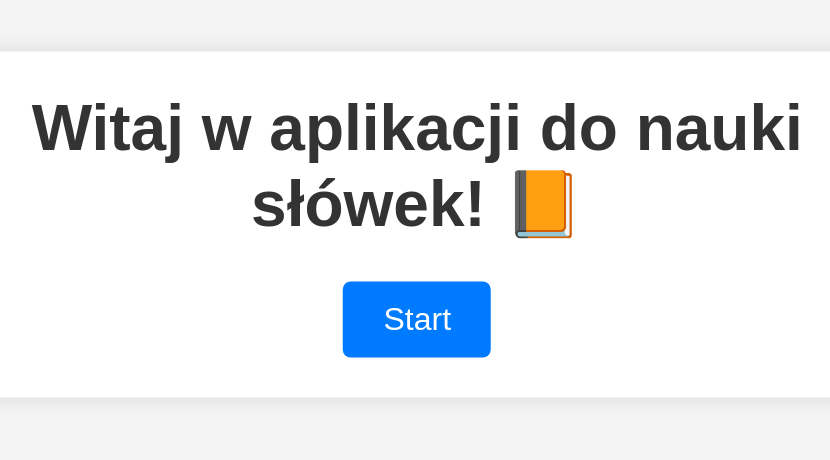
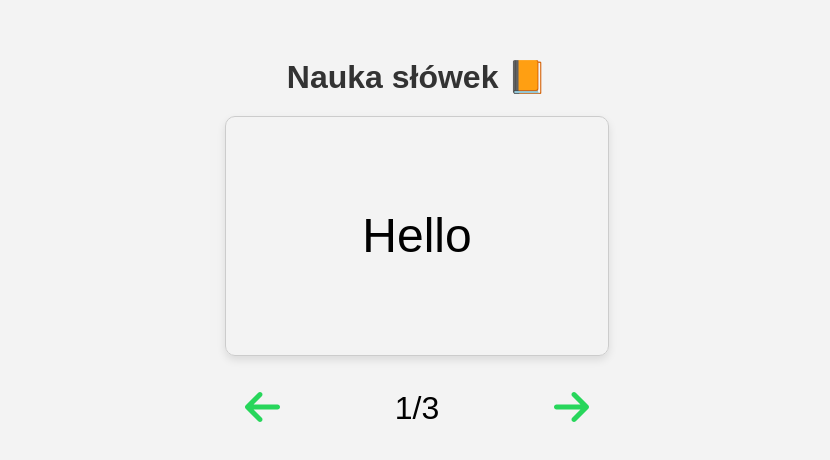
Before and after one commit to Resmakor/Flashcards-React, a React (Create React App) app in the folder flashcards/: page / in a window 1280 px wide. Shown: the part 176-636 px from the top of the page, without its empty margins (223-1053 px from the left). Built offline with nearby package versions, Linux system fonts and the light colour scheme.

Commit message:
Flashcard finished

```diff
--- a/flashcards/package.json
+++ b/flashcards/package.json
@@ -3,6 +3,10 @@
   "version": "0.1.0",
   "private": true,
   "dependencies": {
+    "@fortawesome/fontawesome-free": "^6.5.2",
+    "@fortawesome/fontawesome-svg-core": "^6.5.2",
+    "@fortawesome/free-solid-svg-icons": "^6.5.2",
+    "@fortawesome/react-fontawesome": "^0.2.0",
     "@testing-library/jest-dom": "^5.17.0",
     "@testing-library/react": "^13.4.0",
     "@testing-library/user-event": "^13.5.0",
--- /dev/null
+++ b/flashcards/public/flashcards.json
@@ -0,0 +1,17 @@
+[
+    {
+        "id": 1,
+        "front": "Hello",
+        "back": "Cześć"
+    },
+    {
+        "id": 2,
+        "front": "Goodbye",
+        "back": "Do widzenia"
+    },
+    {
+        "id": 3,
+        "front": "Thank you",
+        "back": "Dziękuję"
+    }
+]
--- a/flashcards/src/App.css
+++ b/flashcards/src/App.css
@@ -1,72 +1,98 @@
-/* App.css */
-
-.container {
-  transform: scale(2);
-  text-align: center;
-  width: 80%;
-  /* Ustawiamy szerokość kontenera na 80% szerokości ekranu */
-  margin: 0 auto;
-  /* Centrowanie kontenera na stronie */
-
-  /* Skalujemy kontener dwukrotnie większy */
+body {
+  font-family: Arial, sans-serif;
+  margin: 0;
+  padding: 0;
 }
 
-.start-button {
-  background-color: #007bff;
-  color: #fff;
-  border: none;
-  padding: 10px 20px;
-  font-size: 16px;
-  border-radius: 4px;
-  cursor: pointer;
-  transition: background-color 0.3s;
+.app {
+  text-align: center;
+  margin-top: 50px;
 }
 
-.start-button:hover {
-  background-color: #0056b3;
+.flashcard-container {
+  perspective: 1000px;
+  display: flex;
+  justify-content: center;
+  align-items: center;
 }
 
-/* Rozszerzenie formularza */
-.registration-form,
-.login-form {
-  max-width: 400px;
-  /* Maksymalna szerokość formularza */
-  margin: 0 auto;
-  /* Centrowanie formularza na stronie */
+.flashcard-wrapper {
+  position: relative;
+  width: 30vw;
+  height: 30vh;
 }
 
-.form-group {
-  margin-bottom: 20px;
+.flashcard {
+  width: 100%;
+  height: 100%;
+  position: relative;
+  transform-style: preserve-3d;
+  transition: transform 0.5s;
+  cursor: pointer;
 }
 
-input[type="text"],
-input[type="password"] {
-  width: 100%;
-  padding: 10px;
-  font-size: 16px;
-  border-radius: 4px;
-  border: 1px solid #ccc;
+.flashcard.flipped {
+  transform: rotateY(180deg);
 }
 
-.login-button,
-.register-button {
-  background-color: #007bff;
-  color: #fff;
-  border: none;
-  padding: 10px 20px;
-  font-size: 16px;
-  border-radius: 4px;
-  cursor: pointer;
-  transition: background-color 0.3s;
+.front,
+.back {
+  width: 100%;
+  height: 100%;
+  display: flex;
+  justify-content: center;
+  align-items: center;
+  font-size: 48px;
+  /* Zwiększono rozmiar czcionki w fiszce */
+  position: absolute;
+  backface-visibility: hidden;
+  border: 1px solid #ccc;
+  border-radius: 10px;
+  padding: 20px;
+  box-shadow: 0 4px 8px rgba(0, 0, 0, 0.1);
 }
 
-.login-button:hover,
-.register-button:hover {
-  background-color: #0056b3;
+.back {
+  transform: rotateY(180deg);
+  background-color: #f0f0f0;
 }
 
-.extended-registration {
+.buttons {
+  margin-top: 20px;
+}
+
+.button-wrapper {
+  display: flex;
+  justify-content: space-between;
+  align-items: center;
+}
+
+.prev-button,
+.next-button {
+  padding: 10px 20px;
+  font-size: 40px;
   cursor: pointer;
-  color: #007bff;
-  text-decoration: underline;
+  background-color: transparent;
+  border: none;
+  transition: color 0.3s ease;
+  color: #27d65b;
 }
+
+.prev-button:focus,
+.next-button:focus {
+  outline: none;
+}
+
+.prev-button:hover,
+.next-button:hover {
+  color: #33ad5c;
+}
+
+.counter {
+  font-size: 40px;
+  color: #27d65b;
+}
+
+.flashcard-info {
+  font-size: 32px;
+}
--- a/flashcards/src/App.js
+++ b/flashcards/src/App.js
@@ -1,36 +1,91 @@
-// App.js
-
-import React, { useState } from 'react';
-import './App.css'; // Importujemy plik z naszymi stylami
-import LoginForm from './LoginForm'; // Importujemy komponent formularza logowania
+import React, { useState, useEffect } from 'react';
+import { FontAwesomeIcon } from '@fortawesome/react-fontawesome';
+import { faArrowLeft, faArrowRight } from '@fortawesome/free-solid-svg-icons';
+import './App.css';
 
 function App() {
-  const [showLoginForm, setShowLoginForm] = useState(false); // Stan do kontrolowania wyświetlania formularza logowania
+  const [cards, setCards] = useState([]);
+  const [currentCardIndex, setCurrentCardIndex] = useState(0);
+  const [flipped, setFlipped] = useState(false);
 
-  // Funkcja do wyświetlania formularza po kliknięciu przycisku "Start"
-  const handleStartClick = () => {
-    setShowLoginForm(true);
+  useEffect(() => {
+    fetch('/flashcards.json')
+      .then((response) => response.json())
+      .then((data) => setCards(data))
+      .catch((error) => console.error('Error loading flashcards:', error));
+  }, []);
+
+  const handleCardClick = () => {
+    setFlipped(!flipped);
   };
 
-  // Funkcja obsługująca logowanie użytkownika
-  const handleLogin = (formData) => {
-    // Tutaj możemy wywołać odpowiedni endpoint na serwerze, aby przetworzyć dane logowania użytkownika
-    console.log('Dane logowania:', formData);
+  const handleNextCard = () => {
+    setFlipped(false);
+    setCurrentCardIndex((prevIndex) => (prevIndex + 1) % cards.length);
   };
 
-  // Funkcja przechodzenia do formularza rejestracji
-  const switchToExtendedRegistration = () => {
-    // Tutaj możemy wyświetlić formularz rejestracji
-    console.log('Przełączanie do formularza rejestracji...');
+  const handlePrevCard = () => {
+    setFlipped(false);
+    setCurrentCardIndex((prevIndex) =>
+      prevIndex === 0 ? cards.length - 1 : prevIndex - 1
+    );
   };
 
+  const handleFlipCard = () => {
+    setFlipped(!flipped);
+  };
+
+  const handleKeyPress = (event) => {
+    if (event.key === 'ArrowRight') {
+      handleNextCard();
+    } else if (event.key === 'ArrowLeft') {
+      handlePrevCard();
+    } else if (event.key === 'ArrowUp' || event.key === 'ArrowDown') {
+      handleFlipCard();
+    }
+  };
+
+  useEffect(() => {
+    window.addEventListener('keydown', handleKeyPress);
+    return () => {
+      window.removeEventListener('keydown', handleKeyPress);
+    };
+  });
+
   return (
-    <div className="container">
-      <h1>{showLoginForm ? "Zaloguj się 🔑" : "Witaj w aplikacji do nauki słówek! 📙"}</h1>
-      {showLoginForm ? (
-        <LoginForm onLogin={handleLogin} switchToExtendedRegistration={switchToExtendedRegistration} />
-      ) : (
-        <button className="start-button" onClick={handleStartClick}>Start</button>
+    <div className="app">
+      <h1>Nauka słówek 📙</h1>
+      <div className="flashcard-container">
+        {cards.length > 0 && (
+          <div className="flashcard-wrapper">
+            <div
+              className={`flashcard ${flipped ? 'flipped' : ''}`}
+              onClick={handleCardClick}
+            >
+              <div className="front">
+                <span>{cards[currentCardIndex].front}</span>
+              </div>
+              <div className="back">
+                <span>{cards[currentCardIndex].back}</span>
+              </div>
+            </div>
+          </div>
+        )}
+      </div>
+      {cards.length > 0 && (
+        <div className="buttons">
+          <div className="button-wrapper">
+            <button className="prev-button" onClick={handlePrevCard}>
+              <FontAwesomeIcon icon={faArrowLeft} />
+            </button>
+            <div className="flashcard-info">
+              {`${currentCardIndex + 1}/${cards.length}`}
+            </div>
+            <button className="next-button" onClick={handleNextCard}>
+              <FontAwesomeIcon icon={faArrowRight} />
+            </button>
+          </div>
+        </div>
       )}
     </div>
   );
--- a/flashcards/src/LoginForm.css
+++ /dev/null
@@ -1,43 +0,0 @@
-/* LoginForm.css */
-
-.login-form {
-    text-align: center;
-    max-width: 400px;
-    /* Maksymalna szerokość formularza */
-    margin: 0 auto;
-    /* Centrowanie formularza na stronie */
-}
-
-.form-group {
-    margin-bottom: 20px;
-}
-
-input[type="text"],
-input[type="password"] {
-    width: 100%;
-    padding: 10px;
-    font-size: 16px;
-    border-radius: 4px;
-    border: 1px solid #ccc;
-}
-
-.login-button {
-    background-color: #007bff;
-    color: #fff;
-    border: none;
-    padding: 10px 20px;
-    font-size: 16px;
-    border-radius: 4px;
-    cursor: pointer;
-    transition: background-color 0.3s;
-}
-
-.login-button:hover {
-    background-color: #0056b3;
-}
-
-.extended-registration {
-    cursor: pointer;
-    color: #007bff;
-    text-decoration: underline;
-}
```
Also changed, not shown: flashcards/public/index.html (+4 -4 lines), flashcards/src/users.json (deleted, +0 -8 lines), flashcards/src/words.json (deleted, +0 -22 lines), flashcards/library.txt (added), 1 other file (tests, documents, lock files or other folders).
